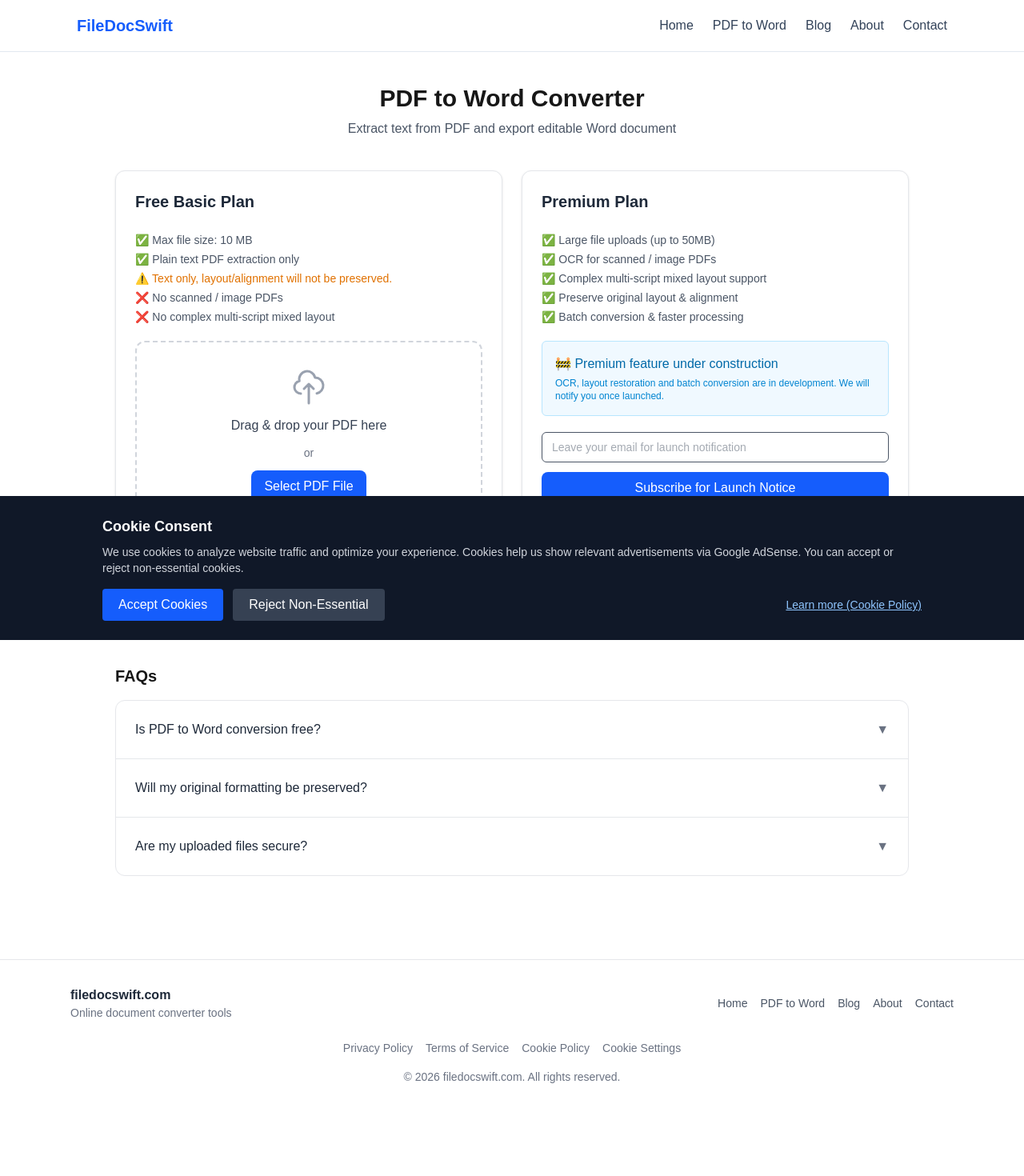
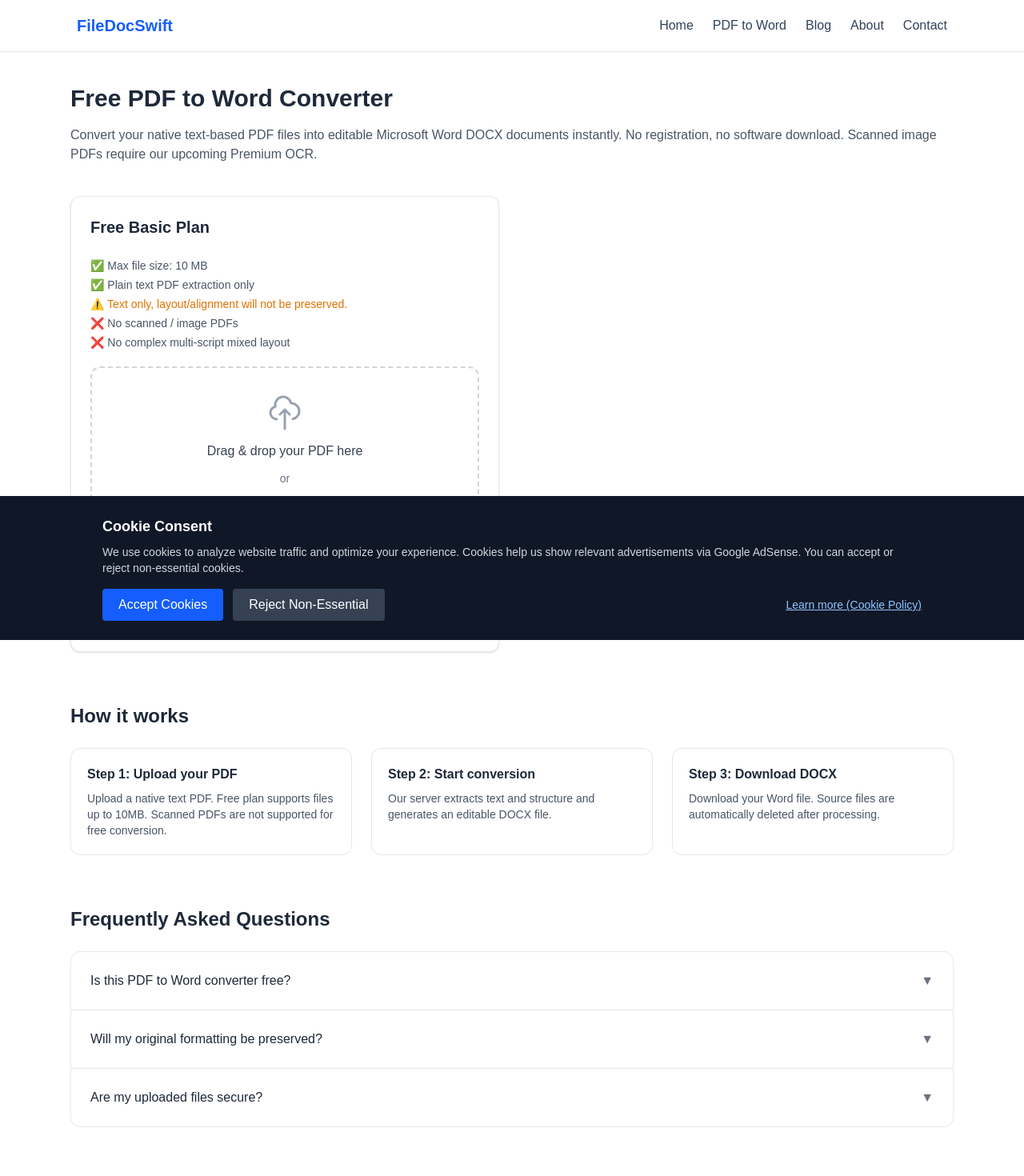
Before and after one commit to yrzhuang-max/my-next-site, a Next.js app in the folder my-next-site/: page /pdf-to-word in a window 1280 px wide. Shown: the top 1470 px of the page at 80% size. Before the commit the page ends 1388 px from the top, so only its background shows below. Built offline with nearby package versions, Linux system fonts and the light colour scheme.

Commit message:
seo: optimize pdf-to-word page metadata, schema, heading, reuse existing panels

```diff
--- a/my-next-site/app/pdf-to-word/page.tsx
+++ b/my-next-site/app/pdf-to-word/page.tsx
@@ -1,39 +1,137 @@
+import type { Metadata } from 'next';
+import Script from 'next/script';
 import { FEATURE_FLAGS } from '@/lib/featureFlags';
 import FreeBasicPanel from '@/components/pdfConverter/FreeBasicPanel';
 import PremiumPanel from '@/components/pdfConverter/PremiumPanel';
 import FAQAccordion from '@/components/FAQAccordion';
 
+export const metadata: Metadata = {
+  title: 'Free PDF to Word Converter | Convert PDF to DOCX Online',
+  description:
+    'Convert native text PDF to editable DOCX online for free. No registration, no email required. Max 10MB file limit. Scanned PDFs require Premium OCR.',
+  metadataBase: new URL('https://www.filedocswift.com'),
+  alternates: {
+    canonical: '/pdf-to-word',
+  },
+  openGraph: {
+    title: 'Free PDF to Word Converter | Convert PDF to DOCX Online',
+    description:
+      'Convert native text PDF to editable DOCX online for free. No registration, no email required. Max 10MB file limit. Scanned PDFs require Premium OCR.',
+    url: '/pdf-to-word',
+    type: 'website',
+    images: [{ url: '/og-pdf-to-word.jpg', width: 1200, height: 630 }],
+  },
+};
+
 const faqList = [
   {
-    question: "Is PDF to Word conversion free?",
-    answer: "Yes, you can convert PDF to Word for free with basic limits. Large files may require longer processing time.",
+    question: 'Is this PDF to Word converter free?',
+    answer:
+      'Yes. Our basic PDF to Word conversion is free with a 10MB file limit. It works for native text PDFs only. Scanned image PDFs need the Premium OCR feature.',
   },
   {
-    question: "Will my original formatting be preserved?",
-    answer: "Our tool attempts to retain text, tables and basic layout. Complex graphics or scanned image‑only PDFs may have formatting changes after conversion.",
+    question: 'Will my original formatting be preserved?',
+    answer:
+      'Our tool tries to retain text, tables and basic layout. Complex graphics or scanned image-only PDFs may have formatting changes after conversion.',
   },
   {
-    question: "Are my uploaded files secure?",
-    answer: "Files are processed temporarily and deleted after conversion. We do not store your uploaded PDFs permanently.",
+    question: 'Are my uploaded files secure?',
+    answer:
+      'Files are processed temporarily and deleted after conversion. We do not permanently store your uploaded PDFs.',
   },
 ];
 
 export default function PdfToWordPage() {
   return (
-    <main className="max-w-5xl mx-auto px-4 py-10">
-      <h1 className="text-3xl font-bold text-center mb-2">PDF to Word Converter</h1>
-      <p className="text-gray-600 text-center mb-10">Extract text from PDF and export editable Word document</p>
+    <main className="max-w-6xl mx-auto px-4 py-10 sm:px-6">
+      <h1 className="text-3xl font-bold text-gray-800 mb-4">Free PDF to Word Converter</h1>
+      <p className="text-gray-600 mb-10">
+        Convert your native text-based PDF files into editable Microsoft Word DOCX documents instantly.
+        No registration, no software download. Scanned image PDFs require our upcoming Premium OCR.
+      </p>
 
-      <div className="grid md:grid-cols-2 gap-6">
+      <div className="grid md:grid-cols-2 gap-8">
         <FreeBasicPanel />
-        {/* 功能开关：本地开启才渲染真实PremiumPanel；线上关闭保持静态 */}
-        {FEATURE_FLAGS.premiumPdfConvert ? <PremiumPanel /> : <PremiumPanel />}
+        {FEATURE_FLAGS.premiumPdfConvert && <PremiumPanel />}
       </div>
 
-      <div className="mt-12">
-        <h2 className="text-xl font-semibold mb-4">FAQs</h2>
+      <section className="mt-16">
+        <h2 className="text-2xl font-semibold text-gray-800 mb-6">How it works</h2>
+        <div className="grid gap-6 md:grid-cols-3">
+          <div className="border border-gray-200 rounded-xl p-5">
+            <h3 className="font-semibold text-gray-800 mb-2">Step 1: Upload your PDF</h3>
+            <p className="text-sm text-gray-600">
+              Upload a native text PDF. Free plan supports files up to 10MB. Scanned PDFs are not supported for free conversion.
+            </p>
+          </div>
+          <div className="border border-gray-200 rounded-xl p-5">
+            <h3 className="font-semibold text-gray-800 mb-2">Step 2: Start conversion</h3>
+            <p className="text-sm text-gray-600">
+              Our server extracts text and structure and generates an editable DOCX file.
+            </p>
+          </div>
+          <div className="border border-gray-200 rounded-xl p-5">
+            <h3 className="font-semibold text-gray-800 mb-2">Step 3: Download DOCX</h3>
+            <p className="text-sm text-gray-600">
+              Download your Word file. Source files are automatically deleted after processing.
+            </p>
+          </div>
+        </div>
+      </section>
+
+      <section className="mt-16">
+        <h2 className="text-2xl font-semibold text-gray-800 mb-6">Frequently Asked Questions</h2>
         <FAQAccordion items={faqList} />
-      </div>
+      </section>
+
+      {/* JSON-LD Schema */}
+      <Script
+        id="pdf-convert-howto-schema"
+        type="application/ld+json"
+        dangerouslySetInnerHTML={{
+          __html: JSON.stringify({
+            '@context': 'https://schema.org',
+            '@type': 'HowTo',
+            name: 'How to convert PDF to DOCX for free',
+            description: 'Convert native text PDF to editable Word DOCX online for free',
+            step: [
+              {
+                '@type': 'HowToStep',
+                name: 'Upload your PDF',
+                text: 'Upload a native text PDF, maximum 10MB for free conversion.',
+              },
+              {
+                '@type': 'HowToStep',
+                name: 'Start conversion',
+                text: 'The server extracts content and builds an editable DOCX document.',
+              },
+              {
+                '@type': 'HowToStep',
+                name: 'Download DOCX',
+                text: 'Download your Word file, uploaded files are deleted after processing.',
+              },
+            ],
+          }),
+        }}
+      />
+      <Script
+        id="pdf-convert-faq-schema"
+        type="application/ld+json"
+        dangerouslySetInnerHTML={{
+          __html: JSON.stringify({
+            '@context': 'https://schema.org',
+            '@type': 'FAQPage',
+            mainEntity: faqList.map((q) => ({
+              '@type': 'Question',
+              name: q.question,
+              acceptedAnswer: {
+                '@type': 'Answer',
+                text: q.answer,
+              },
+            })),
+          }),
+        }}
+      />
     </main>
   );
 }
```
